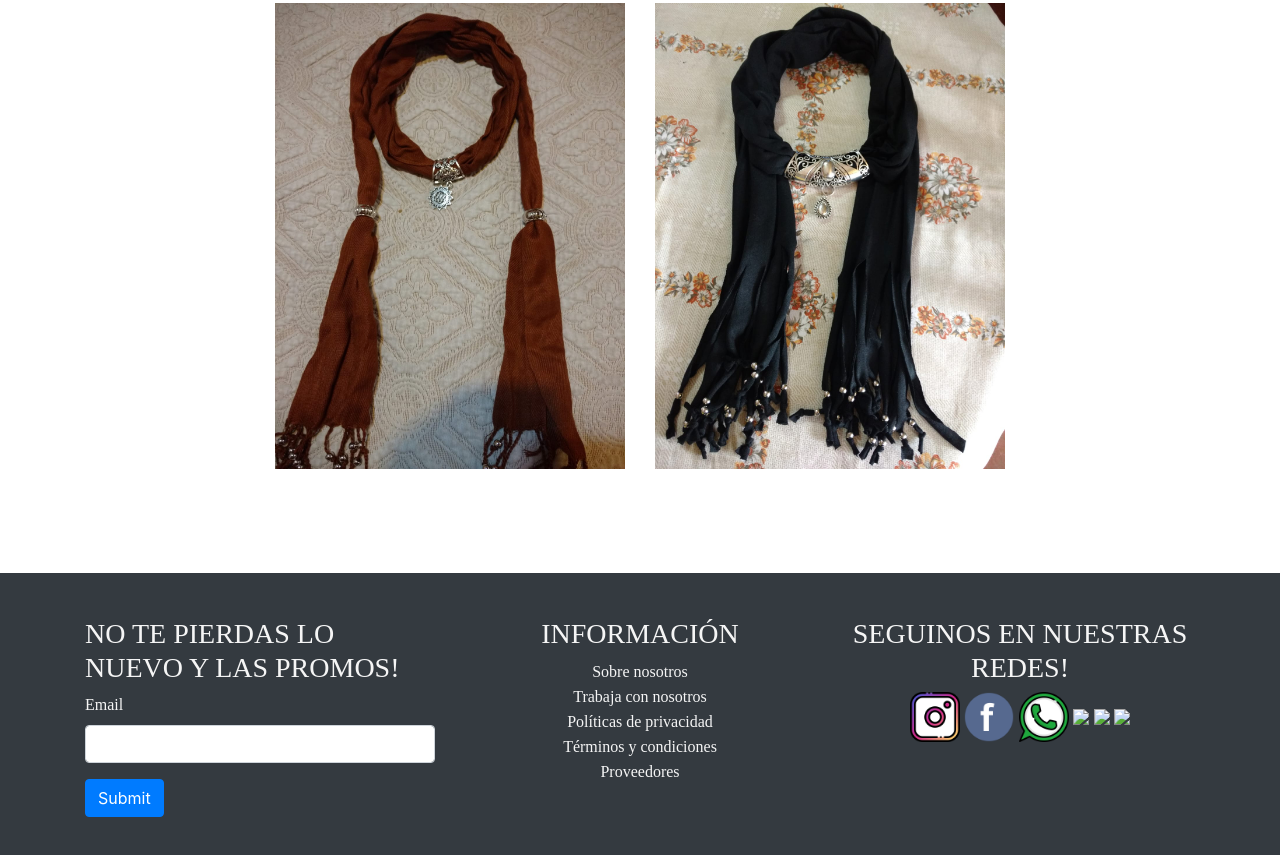
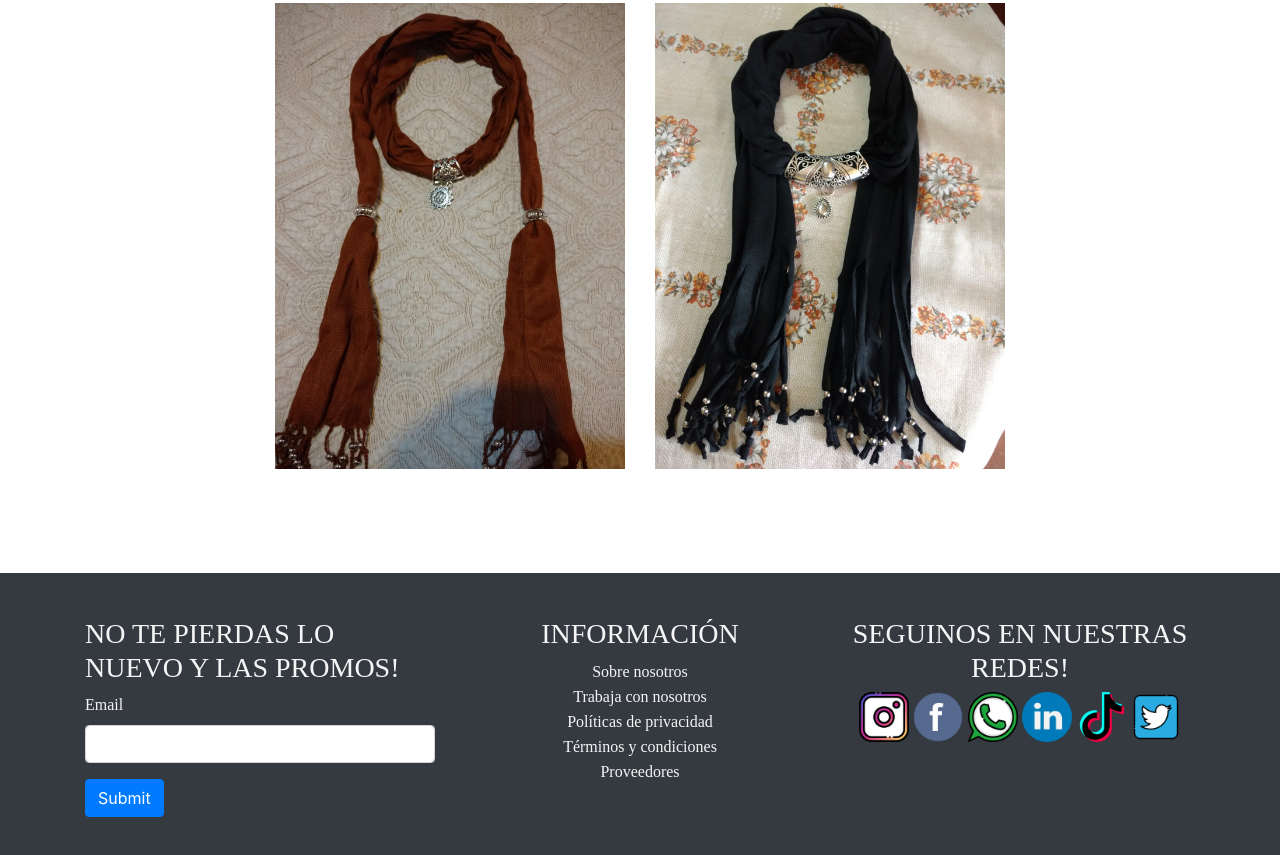
Before and after one commit to slacoxz/Proyecto_coder-Lily-accesorios-, a plain HTML site: page index.html in a window 1280 px wide. Shown: the part 4739-5594 px from the top of the page. Drawn offline with nearby package versions, Linux system fonts and the light colour scheme; a web font is replaced by a local one.

Commit message:
añado logos a redes

```diff
--- a/index.html
+++ b/index.html
@@ -158,7 +158,6 @@
         </div>
     </div>
 
-
 </main>
 
 <footer class="bg-dark text-white pt-4">
@@ -188,9 +187,9 @@
                 <img src="./images/images-footer/instagram.png" height="50">
                 <img src="./images/images-footer/facebook.png" height="50">
                 <img src="./images/images-footer/whatsapp.png" height="50">
-                <img src="." height="50">
-                <img src="." height="50">
-                <img src="." height="50">
+                <img src="./images/images-footer/linkedin.png" height="50">
+                <img src="./images/images-footer/tik-tok.png" height="50">
+                <img src="./images/images-footer/gorjeo.png" height="50">
             </a>
             </div>
         </div>
```
Also changed, not shown: images/images-footer/gorjeo.png (added), images/images-footer/linkedin.png (added), images/images-footer/tik-tok.png (added).
